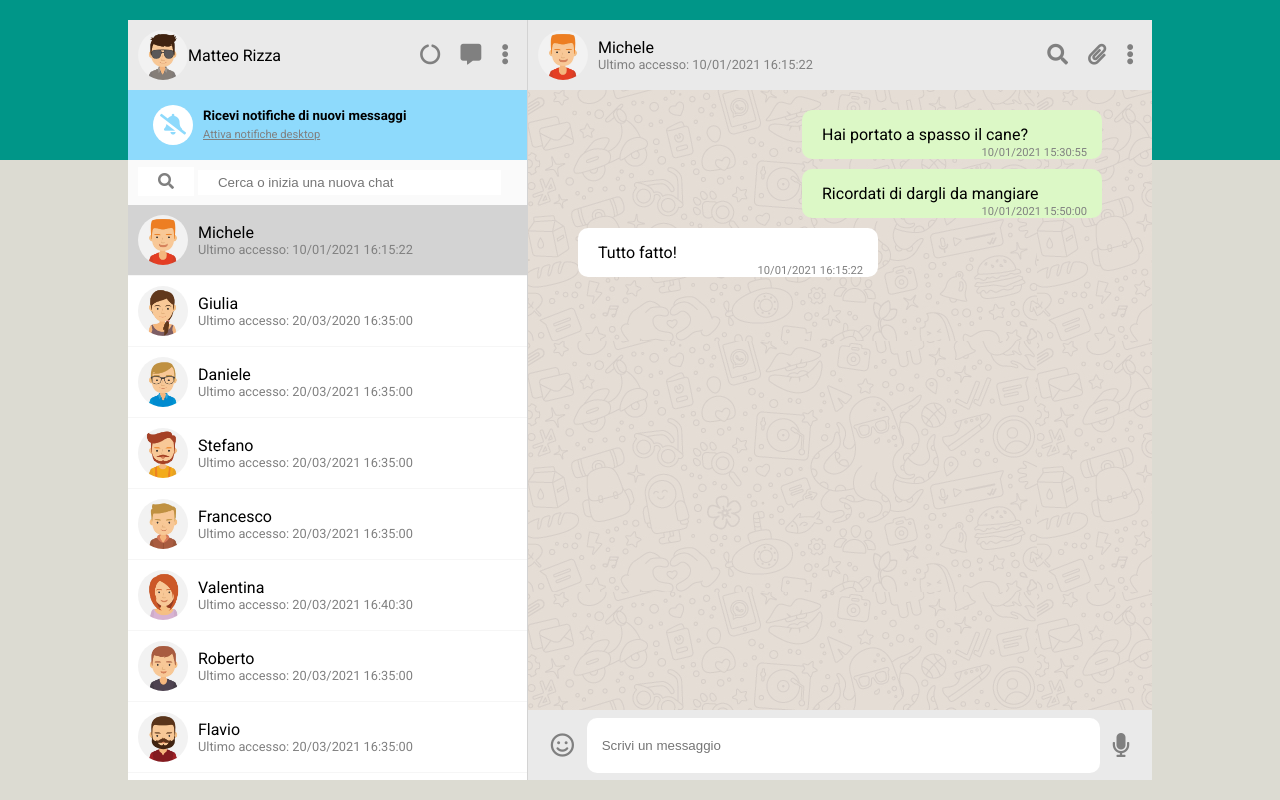
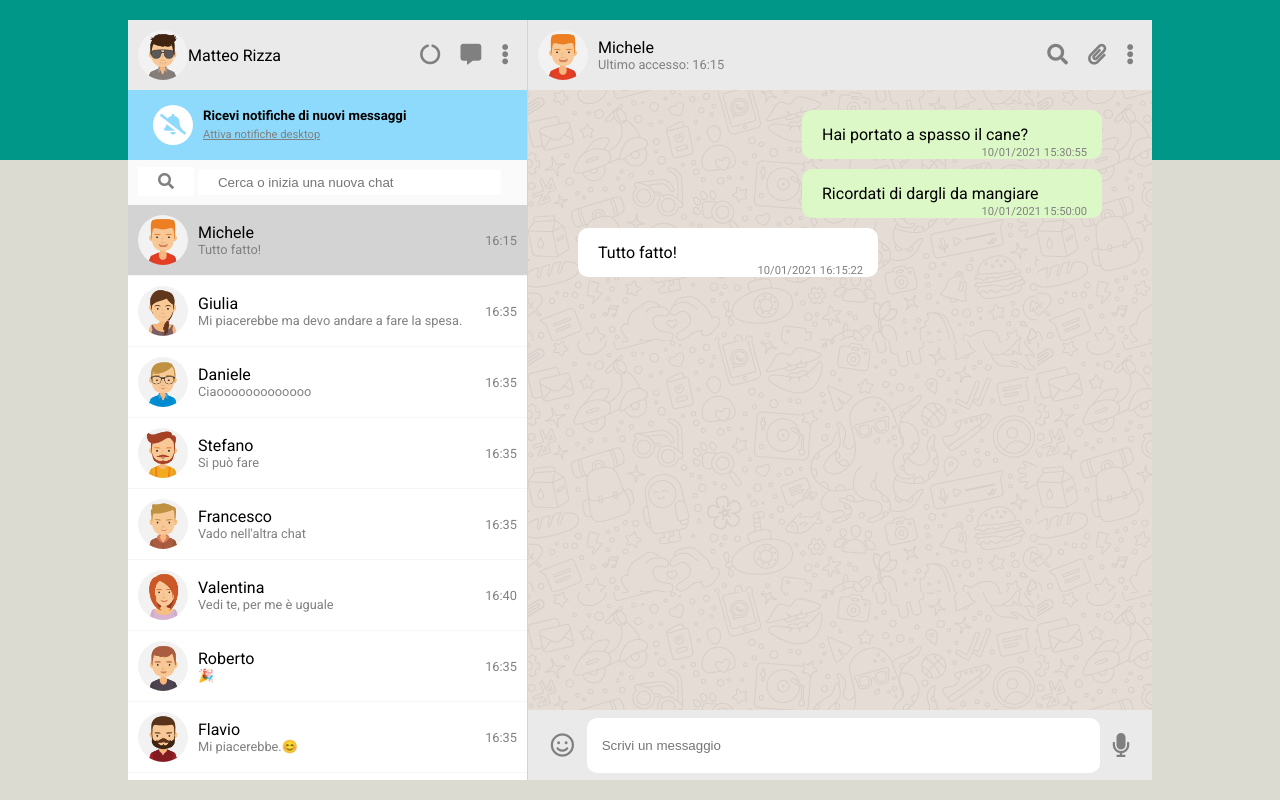
Before and after one commit to rizzamatteo96/vue-boolzapp, a plain HTML site: page index.html in a window 1280 px wide. Drawn offline with nearby package versions, Linux system fonts and the light colour scheme.

Commit message:
add last msg and last hour

```diff
--- a/css/style.css
+++ b/css/style.css
@@ -152,6 +152,14 @@ header .icons i{
 #users-list ul li{
     padding: 10px;
     border-bottom: 1px solid #f6f6f6;
+    display: flex;
+    justify-content: space-between;
+    align-items: center;
+}
+
+.last-hour{
+    font-size: 0.8rem;
+    color: grey;
 }
 
 #users-list ul li:hover{
--- a/index.html
+++ b/index.html
@@ -60,12 +60,19 @@
             <section id="users-list">
                 <ul class="list-none">
                     <!-- use v-for to auto-fill the list -->
-                    <li v-for="(user,index) in contacts" v-if="user.visible" :class="(index == selUser) ? 'user-select' : ''" class="user pointer" @click="selectUser(index)">
-                        <img class="avatar" :src="'img/avatar' +  user.avatar + '.jpg'" alt="user avatar">
-                        <div class="description">
-                            <div class="user-name">{{user.name}}</div>
-                            <div class="last-seen">Ultimo accesso: {{user.lastSeen}}</div>
+                    <li v-for="(user,index) in contacts" v-if="user.visible" :class="(index == selUser) ? 'user-select' : ''" class="pointer" @click="selectUser(index)">
+                        <!-- inizio dati utente -->
+                        <div class="user">
+                            <img class="avatar" :src="'img/avatar' +  user.avatar + '.jpg'" :alt="user.name">
+                            <div class="description">
+                                <div class="user-name">{{user.name}}</div>
+                                <div class="last-seen">{{user.lastMsg}}</div>
+                            </div>
                         </div>
+                        <!-- fine dati utente -->
+
+                        <!-- ora ultimo accesso -->
+                        <div class="last-hour">{{user.lastSeen}}</div>
                     </li>
                 </ul>
             </section>
--- a/js/script.js
+++ b/js/script.js
@@ -23,7 +23,8 @@ const app = new Vue({
                         status: 'received'
                     }
                 ],
-                lastSeen: ''
+                lastSeen: '',
+                lastMsg: ''
             },
             {
                 name: 'Giulia',
@@ -46,7 +47,9 @@ const app = new Vue({
                         status: 'sent'
                     }
                 ],
-                lastSeen: ''
+                lastSeen: '',
+                lastMsg: ''
+
             },
             {
                 name: 'Daniele',
@@ -69,7 +72,8 @@ const app = new Vue({
                         status: 'sent'
                     }
                 ],
-                lastSeen: ''
+                lastSeen: '',
+                lastMsg: ''
             },
             {
                 name: 'Stefano',
@@ -92,7 +96,8 @@ const app = new Vue({
                         status: 'sent'
                     }
                 ],
-                lastSeen: ''
+                lastSeen: '',
+                lastMsg: ''
             },
             {
                 name: 'Francesco',
@@ -115,7 +120,8 @@ const app = new Vue({
                         status: 'sent'
                     }
                 ],
-                lastSeen: ''
+                lastSeen: '',
+                lastMsg: ''
             },
             {
                 name: 'Valentina',
@@ -148,7 +154,8 @@ const app = new Vue({
                         status: 'received'
                     }
                 ],
-                lastSeen: ''
+                lastSeen: '',
+                lastMsg: ''
             },
             {
                 name: 'Roberto',
@@ -171,7 +178,8 @@ const app = new Vue({
                         status: 'sent'
                     }
                 ],
-                lastSeen: ''
+                lastSeen: '',
+                lastMsg: ''
             },
             {
                 name: 'Flavio',
@@ -194,7 +202,8 @@ const app = new Vue({
                         status: 'sent'
                     }
                 ],
-                lastSeen: ''
+                lastSeen: '',
+                lastMsg: ''
             }
         ],
         // Varibile per tracciare il numero dell'utente selezionato
@@ -294,11 +303,15 @@ const app = new Vue({
             this.updateLastSeen();
         },
 
-        // funzione che aggiorna la variabile last seen di tutti gli oggetti
+        // funzione che aggiorna la variabile last seen e last message di tutti gli oggetti
         updateLastSeen : function(){
             this.contacts.forEach(item => {
                 const lastSeen = item.messages[item.messages.length - 1].date;
-                item.lastSeen = lastSeen;
+                item.lastSeen = lastSeen.substr(11, 5);
+
+                const lastMsg = item.messages[item.messages.length - 1].text;
+                item.lastMsg = lastMsg;
+
             });
         }
     },
```
